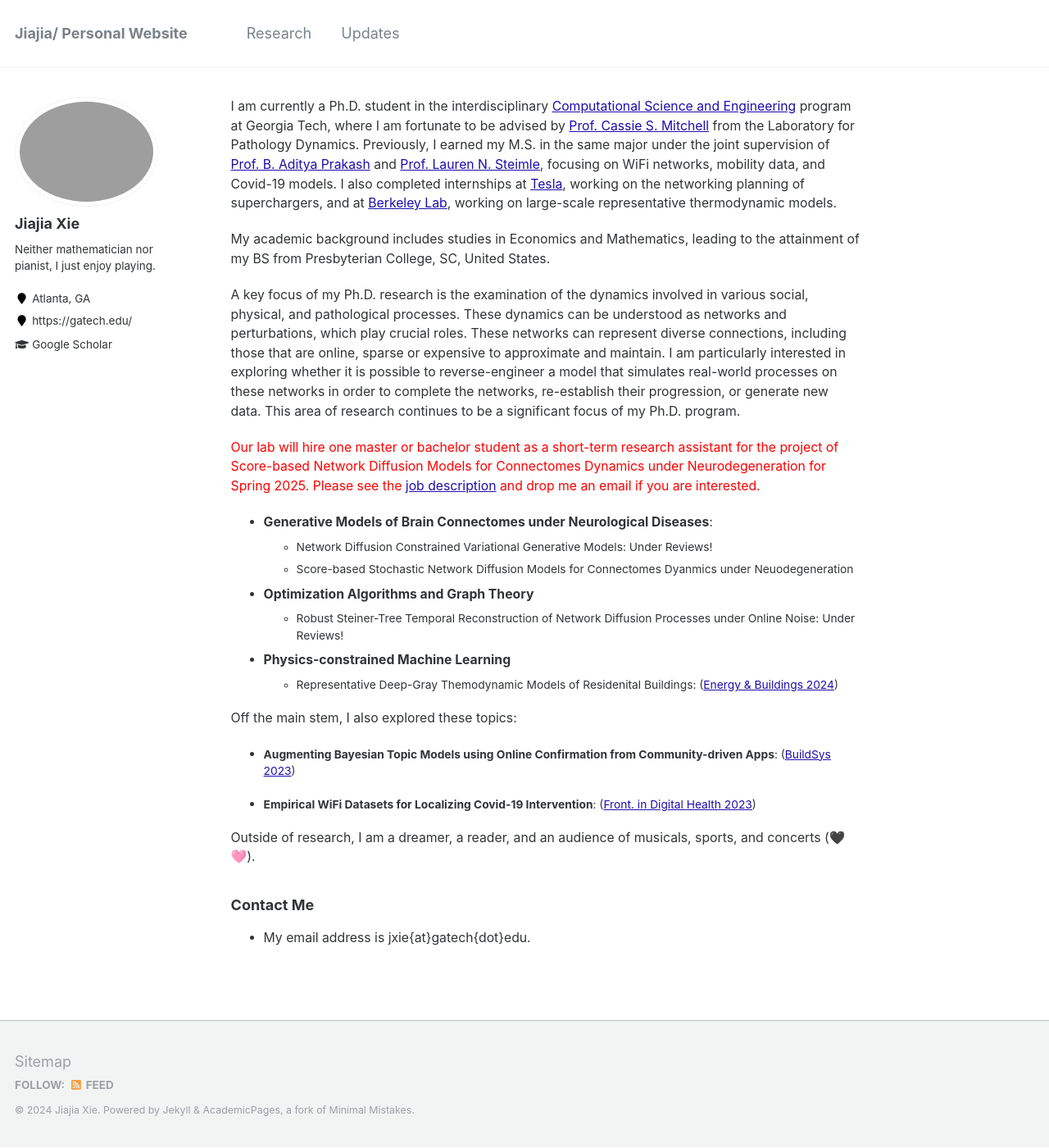
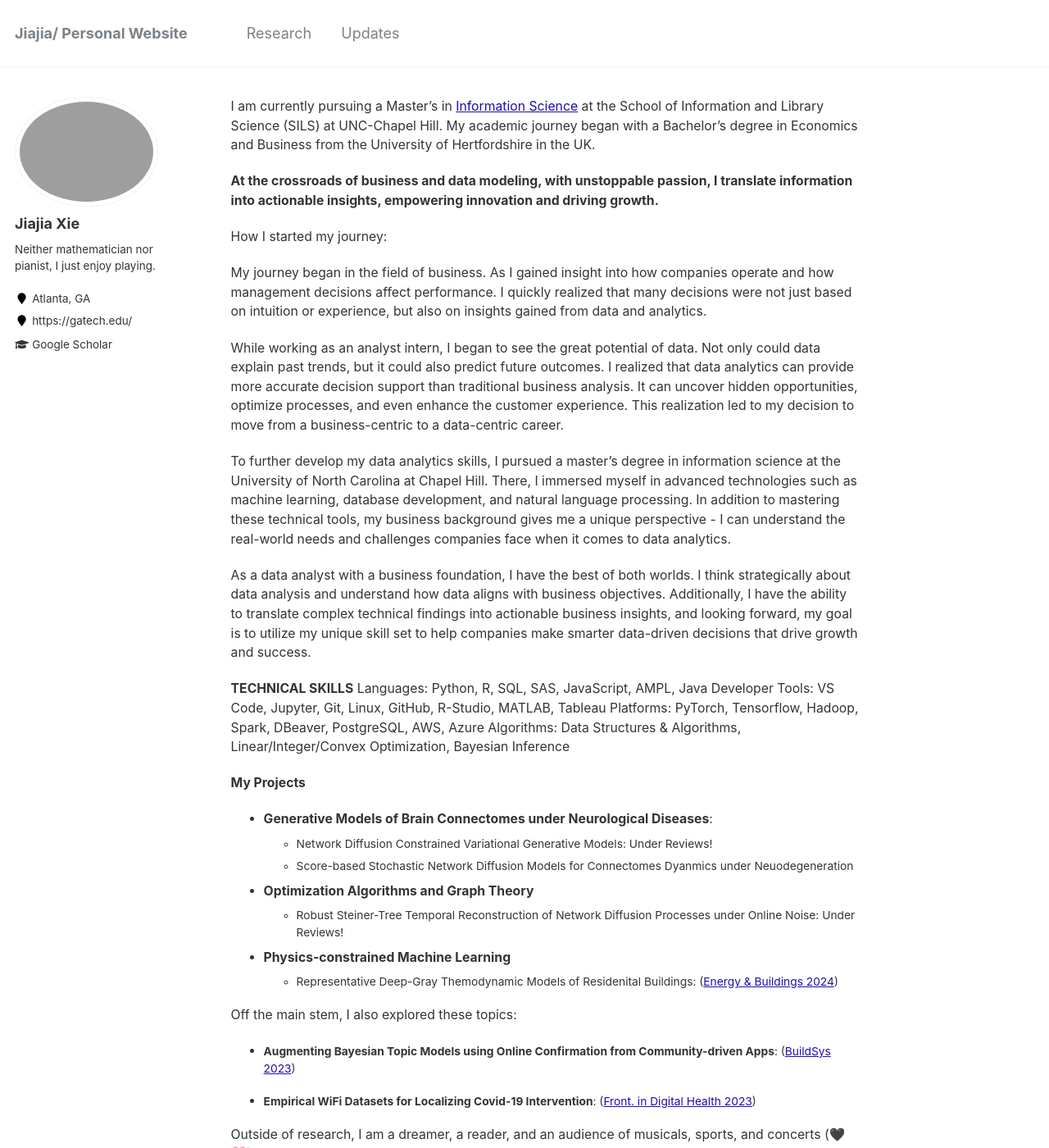
Before and after one commit to zziyinn/zziyin.github.io, a Jekyll site: the page built from _pages/about.md, in a window 1280 px wide and 1400 px high. Shown: the whole window at 82% size. Built offline with Jekyll 4.4.1, drawn with Linux system fonts in a browser that asks for light colours; some of the changed text lies outside the part shown.

Commit message:
first brief

```diff
--- a/_pages/about.md
+++ b/_pages/about.md
@@ -9,14 +9,29 @@ redirect_from:
 ---
 
 
-I am currently a Ph.D. student in the interdisciplinary [Computational Science and Engineering](https://cse.gatech.edu/) program at Georgia Tech, where I am fortunate to be advised by [Prof. Cassie S. Mitchell](https://bme.gatech.edu/bme/faculty/Cassie-S.-Mitchell) from the Laboratory for Pathology Dynamics. Previously, I earned my M.S. in the same major under the joint supervision of [Prof. B. Aditya Prakash](https://faculty.cc.gatech.edu/~badityap/) and [Prof. Lauren N. Steimle](https://sites.gatech.edu/steimle/), focusing on WiFi networks, mobility data, and Covid-19 models. I also completed internships at [Tesla](https://tesla.com/), working on the networking planning of superchargers, and at [Berkeley Lab](https://www.lbl.gov/), working on large-scale representative thermodynamic models.
 
-My academic background includes studies in Economics and Mathematics, leading to the attainment of my BS from Presbyterian College, SC, United States.
+I am currently pursuing a Master’s in [Information Science](https://sils.unc.edu/master-of-science-in-information-science-msis/) at the School of Information and Library Science (SILS) at UNC-Chapel Hill. My academic journey began with a Bachelor's degree in Economics and Business from the University of Hertfordshire in the UK.
 
-A key focus of my Ph.D. research is the examination of the dynamics involved in various social, physical, and pathological processes. These dynamics can be understood as networks and perturbations, which play crucial roles. These networks can represent diverse connections, including those that are online, sparse or expensive to approximate and maintain. I am particularly interested in exploring whether it is possible to reverse-engineer a model that simulates real-world processes on these networks in order to complete the networks, re-establish their progression, or generate new data. This area of research continues to be a significant focus of my Ph.D. program.
+**At the crossroads of business and data modeling, with unstoppable passion, I translate information into actionable insights, empowering innovation and driving growth.**
+
+How I started my journey:
+
+My journey began in the field of business. As I gained insight into how companies operate and how management decisions affect performance. I quickly realized that many decisions were not just based on intuition or experience, but also on insights gained from data and analytics.
+
+While working as an analyst intern, I began to see the great potential of data. Not only could data explain past trends, but it could also predict future outcomes. I realized that data analytics can provide more accurate decision support than traditional business analysis. It can uncover hidden opportunities, optimize processes, and even enhance the customer experience. This realization led to my decision to move from a business-centric to a data-centric career.
+
+To further develop my data analytics skills, I pursued a master's degree in information science at the University of North Carolina at Chapel Hill. There, I immersed myself in advanced technologies such as machine learning, database development, and natural language processing. In addition to mastering these technical tools, my business background gives me a unique perspective - I can understand the real-world needs and challenges companies face when it comes to data analytics.
+
+As a data analyst with a business foundation, I have the best of both worlds. I think strategically about data analysis and understand how data aligns with business objectives. Additionally, I have the ability to translate complex technical findings into actionable business insights, and looking forward, my goal is to utilize my unique skill set to help companies make smarter data-driven decisions that drive growth and success.
 
 
-<span style="color: red"> Our lab will hire one master or bachelor student as a short-term research assistant for the project of Score-based Network Diffusion Models for Connectomes Dynamics under Neurodegeneration for Spring 2025. Please see the [job description](https://docs.google.com/document/d/1LP-zkn3ZYpa--gsa2nxP8a6LTyTPWJOMLnEie77xCfI/edit) and drop me an email if you are interested.   </span>
+**TECHNICAL SKILLS**
+Languages: Python, R, SQL, SAS, JavaScript, AMPL, Java
+Developer Tools: VS Code, Jupyter, Git, Linux, GitHub, R-Studio, MATLAB, Tableau
+Platforms: PyTorch, Tensorflow, Hadoop, Spark, DBeaver, PostgreSQL, AWS, Azure
+Algorithms: Data Structures & Algorithms, Linear/Integer/Convex Optimization, Bayesian Inference
+
+**My Projects**
 
 * **Generative Models of Brain Connectomes under Neurological Diseases**:
   - Network Diffusion Constrained Variational Generative Models: Under Reviews!
@@ -42,5 +57,5 @@ Outside of research, I am a dreamer, a reader, and an audience of musicals, spor
 
 ### Contact Me
 
-* My email address is jxie{at}gatech{dot}edu.
-<!-- * My full CV is [here](https://). (Updated ) -->
+* My email address is zziyin@unc.edu.
+* My full CV is [here](https://zziyin.github.io/files/ZiyinZheng_resume.pdf). (Updated by 9/16/2024 )
```
Also changed, not shown: _pages/cv.md (+1 -1 lines), _pages/research.md (+0 -2 lines), 4 other files.
